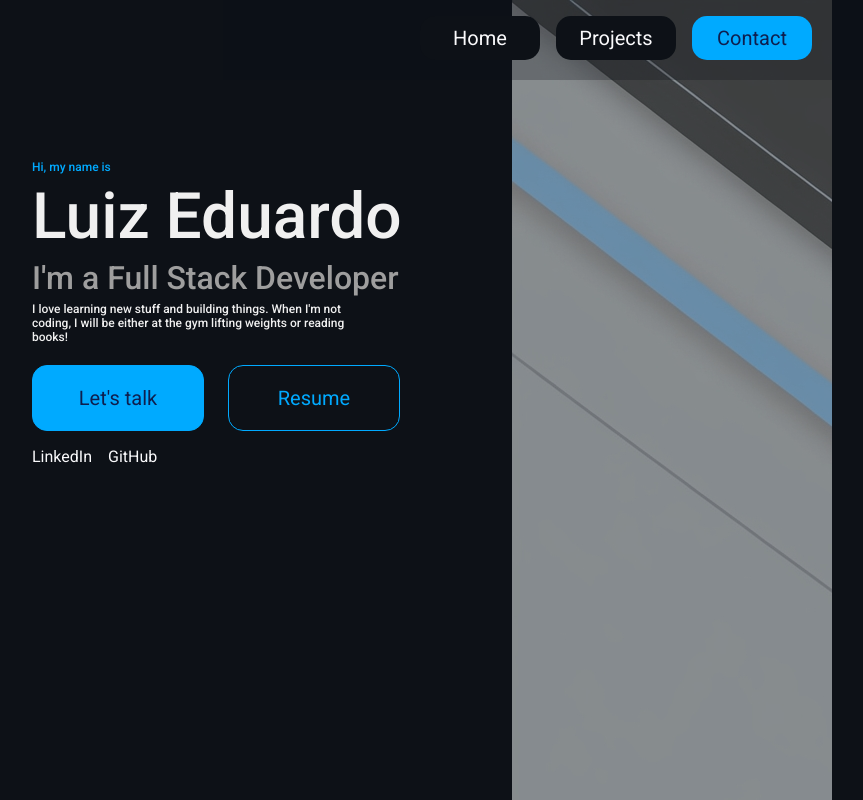
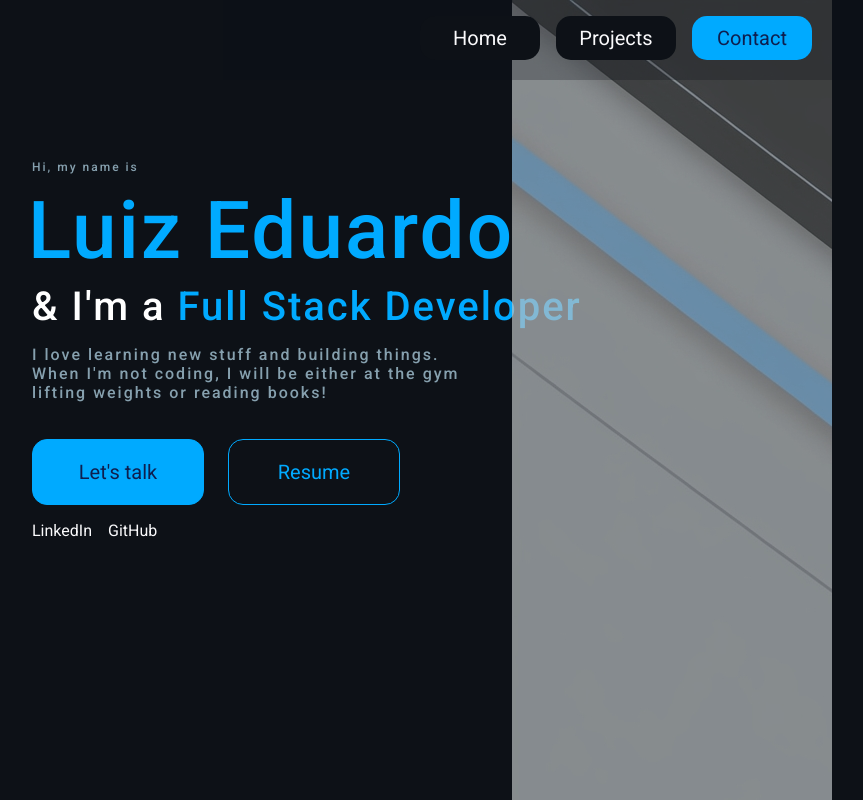
Before and after one commit to Luiz161001/portfolio, a React (Vite) app: page / in a window 1280 px wide. Shown: the top 800 px of the page, without its empty margins (288-1151 px from the left). Built offline with nearby package versions, Linux system fonts and the light colour scheme.

Commit message:
changing hero style

```diff
--- a/src/App.css
+++ b/src/App.css
@@ -7,6 +7,7 @@
     --navbar-collor: #0d111742;
 
     --color-blue: #00AAFF;
+    --color-light-blue: #c5ebfea8;
     --color-dark-blue: #0E1F4F;
     --color-vibrant-blue: #2979FF;
     --color-light-gray: #F0F0F0;
@@ -27,6 +28,7 @@ body {
 .text {
     font-weight: 500;
     margin: 0;
+    letter-spacing: 2px;
 }
 
 ul {
@@ -129,27 +131,34 @@ a {
 
 #hero .left .text0 {
     font-size: 0.75em;
-    color: var(--color-blue);
+    color: var(--color-light-blue);
     padding-bottom: 5px;
+    margin-bottom: 5px;
 }
 
 #hero .left .text1 {
-    font-size: 4em;
-    color: var(--color-light-gray);
+    font-size: 5em;
+    color: var(--color-blue);
     padding-bottom: 5px;
+    text-indent: -4px;
 }
 
 #hero .left .text2 {
-    font-size: 2em;
-    color: var(--color-medium-gray);
+    font-size: 2.5em;
+    color: var(--color-white);
     padding-bottom: 5px;
+    margin-bottom: 10px;
+}
 
+#hero .left .text-color {
+    color: var(--color-blue);
 }
 
 #hero .left .text3 {
-    font-size: 0.75em;
-    color: var(--color-light-gray);
+    font-size: 1em;
+    color: var(--color-light-blue);
     padding-bottom: 5px;
+    margin-bottom: 1em;
 }
 
 #hero .right {
@@ -194,7 +203,7 @@ a {
     gap: 1em;
 }
 
-@media only screen and (min-width: 768px){
+@media only screen and (min-width: 1200px){
     #hero .right {
         display: flex;
         align-items: center;
@@ -213,7 +222,7 @@ a {
         padding-left: 20vh;
     }
     #hero .left .text3 {
-        width: 50%;
+        width: 70%;
     }
 }
 
--- a/src/components/Hero.jsx
+++ b/src/components/Hero.jsx
@@ -8,7 +8,7 @@ const Hero = () => {
 
                     <p className="text text0">Hi, my name is</p>
                     <p className="text text1">Luiz Eduardo</p>
-                    <p className="text text2">I'm a Full Stack Developer</p>
+                    <p className="text text2">& I'm a <span className="text-color">Full Stack Developer</span></p>
                     <p className="text text3">I love learning new stuff and building things. When I'm not coding, I will be either at the gym lifting weights or reading books!</p>
 
                     <div className="btn-container">
```
